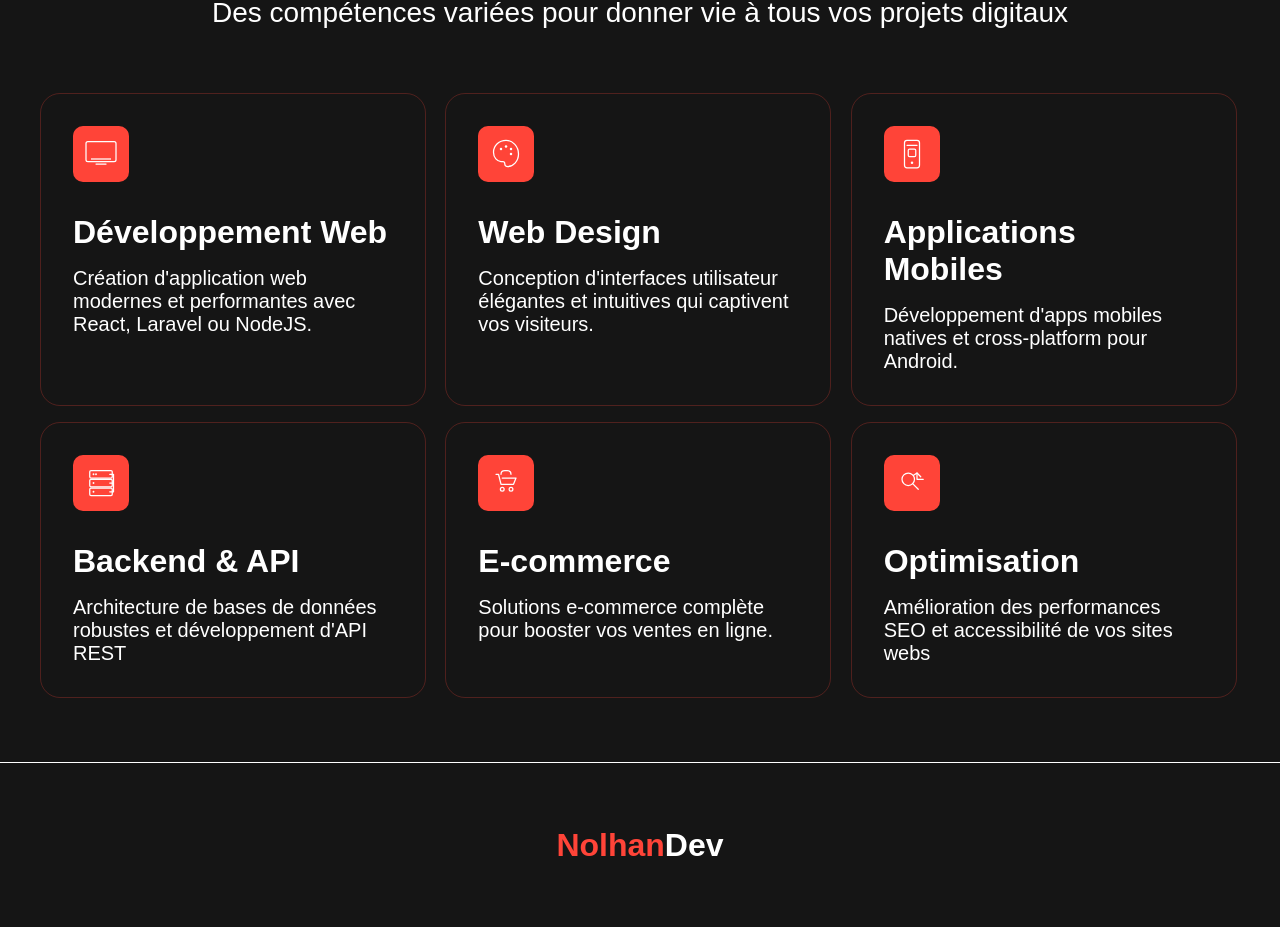
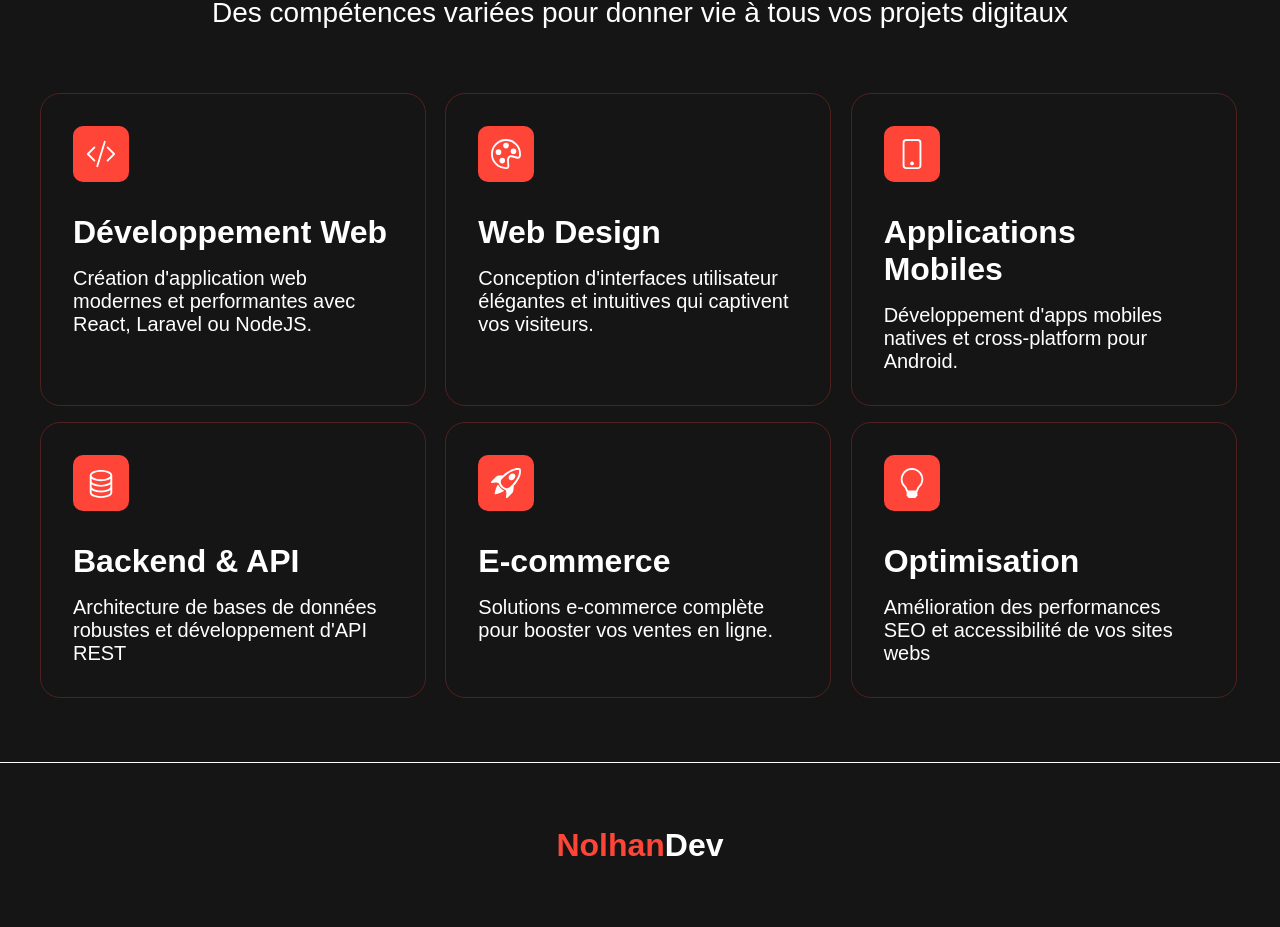
Before and after one commit to MNolhan/Nolhan-Portfolio, a React (Vite) app in the folder Frontend-Portfolio/: page / in a window 1280 px wide. Shown: the part 1647-2574 px from the top of the page. Built offline with nearby package versions, Linux system fonts and the light colour scheme; a web font is replaced by a local one.

Commit message:
Feat : Modification des Icons pour d'autres plus belles

```diff
--- a/Frontend-Portfolio/src/components/Icon/backendapi-icon.jsx
+++ b/Frontend-Portfolio/src/components/Icon/backendapi-icon.jsx
@@ -1,20 +1,7 @@
 export default function BackendApiIcon() {
   return (
-    <svg width="40" height="40" viewBox="0 0 64 64" fill="none"
-         xmlns="http://www.w3.org/2000/svg">
-      <rect x="14" y="12" width="36" height="12" rx="2"
-            stroke="#ffffff" strokeWidth="2" fill="none"/>
-      <rect x="14" y="26" width="36" height="12" rx="2"
-            stroke="#ffffff" strokeWidth="2" fill="none"/>
-      <rect x="14" y="40" width="36" height="12" rx="2"
-            stroke="#ffffff" strokeWidth="2" fill="none"/>
-      <circle cx="20" cy="18" r="1.5" fill="#ffffff"/>
-      <circle cx="24" cy="18" r="1.5" fill="#ffffff"/>
-      <circle cx="20" cy="32" r="1.5" fill="#ffffff"/>
-      <circle cx="20" cy="46" r="1.5" fill="#ffffff"/>
-      <path d="M46 18H52V32H46M46 32H52V46H46"
-            stroke="#ffffff" strokeWidth="2"
-            strokeLinecap="round" strokeLinejoin="round"/>
-    </svg>
+      <svg xmlns="http://www.w3.org/2000/svg" width="30" height="30" fill="currentColor" class="bi bi-database" viewBox="0 0 16 16">
+            <path d="M4.318 2.687C5.234 2.271 6.536 2 8 2s2.766.27 3.682.687C12.644 3.125 13 3.627 13 4c0 .374-.356.875-1.318 1.313C10.766 5.729 9.464 6 8 6s-2.766-.27-3.682-.687C3.356 4.875 3 4.373 3 4c0-.374.356-.875 1.318-1.313M13 5.698V7c0 .374-.356.875-1.318 1.313C10.766 8.729 9.464 9 8 9s-2.766-.27-3.682-.687C3.356 7.875 3 7.373 3 7V5.698c.271.202.58.378.904.525C4.978 6.711 6.427 7 8 7s3.022-.289 4.096-.777A5 5 0 0 0 13 5.698M14 4c0-1.007-.875-1.755-1.904-2.223C11.022 1.289 9.573 1 8 1s-3.022.289-4.096.777C2.875 2.245 2 2.993 2 4v9c0 1.007.875 1.755 1.904 2.223C4.978 15.71 6.427 16 8 16s3.022-.289 4.096-.777C13.125 14.755 14 14.007 14 13zm-1 4.698V10c0 .374-.356.875-1.318 1.313C10.766 11.729 9.464 12 8 12s-2.766-.27-3.682-.687C3.356 10.875 3 10.373 3 10V8.698c.271.202.58.378.904.525C4.978 9.71 6.427 10 8 10s3.022-.289 4.096-.777A5 5 0 0 0 13 8.698m0 3V13c0 .374-.356.875-1.318 1.313C10.766 14.729 9.464 15 8 15s-2.766-.27-3.682-.687C3.356 13.875 3 13.373 3 13v-1.302c.271.202.58.378.904.525C4.978 12.71 6.427 13 8 13s3.022-.289 4.096-.777c.324-.147.633-.323.904-.525"/>
+      </svg>
   );
 }
--- a/Frontend-Portfolio/src/components/Icon/devweb-icon.jsx
+++ b/Frontend-Portfolio/src/components/Icon/devweb-icon.jsx
@@ -1,13 +1,7 @@
 export default function DevWebIcon() {
   return (
-    <svg width="40" height="40" viewBox="0 0 64 64" fill="none"
-         xmlns="http://www.w3.org/2000/svg">
-      <rect x="8" y="12" width="48" height="32" rx="3"
-            stroke="#ffffff" strokeWidth="2" fill="none"/>
-      <line x1="16" y1="40" x2="48" y2="40"
-            stroke="#ffffff" strokeWidth="2"/>
-      <line x1="24" y1="48" x2="40" y2="48"
-            stroke="#ffffff" strokeWidth="2" strokeLinecap="round"/>
-    </svg>
+      <svg xmlns="http://www.w3.org/2000/svg" width="30" height="30" fill="currentColor" class="bi bi-code-slash" viewBox="0 0 16 16">
+            <path d="M10.478 1.647a.5.5 0 1 0-.956-.294l-4 13a.5.5 0 0 0 .956.294zM4.854 4.146a.5.5 0 0 1 0 .708L1.707 8l3.147 3.146a.5.5 0 0 1-.708.708l-3.5-3.5a.5.5 0 0 1 0-.708l3.5-3.5a.5.5 0 0 1 .708 0m6.292 0a.5.5 0 0 0 0 .708L14.293 8l-3.147 3.146a.5.5 0 0 0 .708.708l3.5-3.5a.5.5 0 0 0 0-.708l-3.5-3.5a.5.5 0 0 0-.708 0"/>
+      </svg>
   );
 }
--- a/Frontend-Portfolio/src/components/Icon/ecommerce-icon.jsx
+++ b/Frontend-Portfolio/src/components/Icon/ecommerce-icon.jsx
@@ -1,15 +1,9 @@
 export default function EcommerceIcon() {
   return (
-    <svg width="40" height="40" viewBox="0 0 64 64" fill="none"
-         xmlns="http://www.w3.org/2000/svg">
-      <path d="M16 18H20L24 34H44L48 24H26"
-            stroke="#ffffff" strokeWidth="2"
-            strokeLinecap="round" strokeLinejoin="round" fill="none"/>
-      <circle cx="26" cy="42" r="3" stroke="#ffffff" strokeWidth="2" fill="none"/>
-      <circle cx="40" cy="42" r="3" stroke="#ffffff" strokeWidth="2" fill="none"/>
-      <path d="M24 18C24 14 26.5 12 30 12H34C37.5 12 40 14 40 18"
-            stroke="#ffffff" strokeWidth="2"
-            strokeLinecap="round" strokeLinejoin="round" fill="none"/>
+    <svg xmlns="http://www.w3.org/2000/svg" width="30" height="30" fill="currentColor" class="bi bi-rocket-takeoff" viewBox="0 0 16 16">
+      <path d="M9.752 6.193c.599.6 1.73.437 2.528-.362s.96-1.932.362-2.531c-.599-.6-1.73-.438-2.528.361-.798.8-.96 1.933-.362 2.532"/>
+      <path d="M15.811 3.312c-.363 1.534-1.334 3.626-3.64 6.218l-.24 2.408a2.56 2.56 0 0 1-.732 1.526L8.817 15.85a.51.51 0 0 1-.867-.434l.27-1.899c.04-.28-.013-.593-.131-.956a9 9 0 0 0-.249-.657l-.082-.202c-.815-.197-1.578-.662-2.191-1.277-.614-.615-1.079-1.379-1.275-2.195l-.203-.083a10 10 0 0 0-.655-.248c-.363-.119-.675-.172-.955-.132l-1.896.27A.51.51 0 0 1 .15 7.17l2.382-2.386c.41-.41.947-.67 1.524-.734h.006l2.4-.238C9.005 1.55 11.087.582 12.623.208c.89-.217 1.59-.232 2.08-.188.244.023.435.06.57.093q.1.026.16.045c.184.06.279.13.351.295l.029.073a3.5 3.5 0 0 1 .157.721c.055.485.051 1.178-.159 2.065m-4.828 7.475.04-.04-.107 1.081a1.54 1.54 0 0 1-.44.913l-1.298 1.3.054-.38c.072-.506-.034-.993-.172-1.418a9 9 0 0 0-.164-.45c.738-.065 1.462-.38 2.087-1.006M5.205 5c-.625.626-.94 1.351-1.004 2.09a9 9 0 0 0-.45-.164c-.424-.138-.91-.244-1.416-.172l-.38.054 1.3-1.3c.245-.246.566-.401.91-.44l1.08-.107zm9.406-3.961c-.38-.034-.967-.027-1.746.163-1.558.38-3.917 1.496-6.937 4.521-.62.62-.799 1.34-.687 2.051.107.676.483 1.362 1.048 1.928.564.565 1.25.941 1.924 1.049.71.112 1.429-.067 2.048-.688 3.079-3.083 4.192-5.444 4.556-6.987.183-.771.18-1.345.138-1.713a3 3 0 0 0-.045-.283 3 3 0 0 0-.3-.041Z"/>
+      <path d="M7.009 12.139a7.6 7.6 0 0 1-1.804-1.352A7.6 7.6 0 0 1 3.794 8.86c-1.102.992-1.965 5.054-1.839 5.18.125.126 3.936-.896 5.054-1.902Z"/>
     </svg>
   );
 }
--- a/Frontend-Portfolio/src/components/Icon/mobiledev-icon.jsx
+++ b/Frontend-Portfolio/src/components/Icon/mobiledev-icon.jsx
@@ -1,14 +1,8 @@
 export default function MobileAppIcon() {
   return (
-    <svg width="40" height="40" viewBox="0 0 64 64" fill="none"
-         xmlns="http://www.w3.org/2000/svg">
-      <rect x="20" y="10" width="24" height="44" rx="4"
-            stroke="#ffffff" strokeWidth="2" fill="none"/>
-      <line x1="24" y1="18" x2="40" y2="18"
-            stroke="#ffffff" strokeWidth="2" strokeLinecap="round"/>
-      <circle cx="32" cy="46" r="2" fill="#ffffff"/>
-      <rect x="26" y="24" width="12" height="12" rx="2"
-            stroke="#ffffff" strokeWidth="2" fill="none"/>
-    </svg>
+      <svg xmlns="http://www.w3.org/2000/svg" width="30" height="30" fill="currentColor" class="bi bi-phone" viewBox="0 0 16 16">
+            <path d="M11 1a1 1 0 0 1 1 1v12a1 1 0 0 1-1 1H5a1 1 0 0 1-1-1V2a1 1 0 0 1 1-1zM5 0a2 2 0 0 0-2 2v12a2 2 0 0 0 2 2h6a2 2 0 0 0 2-2V2a2 2 0 0 0-2-2z"/>
+            <path d="M8 14a1 1 0 1 0 0-2 1 1 0 0 0 0 2"/>
+      </svg>
   );
 }
--- a/Frontend-Portfolio/src/components/Icon/optimisation-icon.jsx
+++ b/Frontend-Portfolio/src/components/Icon/optimisation-icon.jsx
@@ -1,17 +1,7 @@
 export default function OptimizationIcon() {
   return (
-    <svg width="40" height="40" viewBox="0 0 64 64" fill="none"
-         xmlns="http://www.w3.org/2000/svg">
-      <circle cx="26" cy="26" r="10"
-              stroke="#ffffff" strokeWidth="2" fill="none"/>
-      <line x1="33" y1="33" x2="42" y2="42"
-            stroke="#ffffff" strokeWidth="2" strokeLinecap="round"/>
-      <path d="M34 20L40 16L46 22"
-            stroke="#ffffff" strokeWidth="2"
-            strokeLinecap="round" strokeLinejoin="round" fill="none"/>
-      <path d="M40 16V26H50"
-            stroke="#ffffff" strokeWidth="2"
-            strokeLinecap="round" strokeLinejoin="round" fill="none"/>
-    </svg>
+      <svg xmlns="http://www.w3.org/2000/svg" width="30" height="30" fill="currentColor" class="bi bi-lightbulb" viewBox="0 0 16 16">
+            <path d="M2 6a6 6 0 1 1 10.174 4.31c-.203.196-.359.4-.453.619l-.762 1.769A.5.5 0 0 1 10.5 13a.5.5 0 0 1 0 1 .5.5 0 0 1 0 1l-.224.447a1 1 0 0 1-.894.553H6.618a1 1 0 0 1-.894-.553L5.5 15a.5.5 0 0 1 0-1 .5.5 0 0 1 0-1 .5.5 0 0 1-.46-.302l-.761-1.77a2 2 0 0 0-.453-.618A5.98 5.98 0 0 1 2 6m6-5a5 5 0 0 0-3.479 8.592c.263.254.514.564.676.941L5.83 12h4.342l.632-1.467c.162-.377.413-.687.676-.941A5 5 0 0 0 8 1"/>
+      </svg>
   );
 }
--- a/Frontend-Portfolio/src/components/Icon/webdesign-icon.jsx
+++ b/Frontend-Portfolio/src/components/Icon/webdesign-icon.jsx
@@ -1,16 +1,8 @@
 export default function WebDesignIcon() {
   return (
-    <svg width="40" height="40" viewBox="0 0 64 64" fill="none"
-         xmlns="http://www.w3.org/2000/svg">
-      <path d="M32 10C21 10 12 18.5 12 29C12 38 18 44 24 44H27
-               C29 44 30 45.5 30 47C30 49 31.5 52 35 52
-               C43 52 52 44 52 32C52 20.5 43 10 32 10Z"
-            stroke="#ffffff" strokeWidth="2" fill="none"
-            strokeLinecap="round" strokeLinejoin="round"/>
-      <circle cx="24" cy="24" r="2" fill="#ffffff"/>
-      <circle cx="32" cy="20" r="2" fill="#ffffff"/>
-      <circle cx="40" cy="24" r="2" fill="#ffffff"/>
-      <circle cx="40" cy="32" r="2" fill="#ffffff"/>
-    </svg>
+      <svg xmlns="http://www.w3.org/2000/svg" width="30" height="30" fill="currentColor" class="bi bi-palette" viewBox="0 0 16 16">
+        <path d="M8 5a1.5 1.5 0 1 0 0-3 1.5 1.5 0 0 0 0 3m4 3a1.5 1.5 0 1 0 0-3 1.5 1.5 0 0 0 0 3M5.5 7a1.5 1.5 0 1 1-3 0 1.5 1.5 0 0 1 3 0m.5 6a1.5 1.5 0 1 0 0-3 1.5 1.5 0 0 0 0 3"/>
+        <path d="M16 8c0 3.15-1.866 2.585-3.567 2.07C11.42 9.763 10.465 9.473 10 10c-.603.683-.475 1.819-.351 2.92C9.826 14.495 9.996 16 8 16a8 8 0 1 1 8-8m-8 7c.611 0 .654-.171.655-.176.078-.146.124-.464.07-1.119-.014-.168-.037-.37-.061-.591-.052-.464-.112-1.005-.118-1.462-.01-.707.083-1.61.704-2.314.369-.417.845-.578 1.272-.618.404-.038.812.026 1.16.104.343.077.702.186 1.025.284l.028.008c.346.105.658.199.953.266.653.148.904.083.991.024C14.717 9.38 15 9.161 15 8a7 7 0 1 0-7 7"/>
+      </svg>
   );
 }
```
